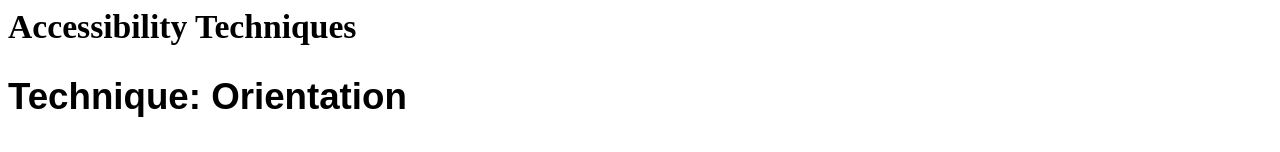
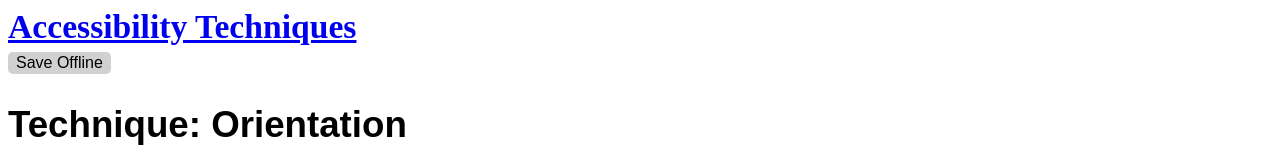
Before and after one commit to extra808/e28, a Vue app in the folder p3/: page /techniques/0/orientation in a window 1280 px wide. Shown: the top 152 px of the page. Built offline with nearby package versions, Linux system fonts and the light colour scheme.

Commit message:
Add OfflineToggle

```diff
--- a/p3/src/App.vue
+++ b/p3/src/App.vue
@@ -1,8 +1,12 @@
 <template>
 	<div id='app' v-cloak>
 		<header>
-			<h1 class='site-title' v-if='this.$route.name == "home"'>Accessibility Techniques</h1>
-			<div class='site-title' v-else>Accessibility Techniques</div>
+			<h1 class='site-title' v-if='this.$route.name == "home"'>
+				<router-link :to='{name: "home"}'>Accessibility Techniques</router-link>
+			</h1>
+			<div class='site-title' v-else>
+				<router-link :to='{name: "home"}'>Accessibility Techniques</router-link>
+			</div>
 		</header>
 		<router-view></router-view>
 	</div>
@@ -16,6 +20,12 @@ export default {
 </script>
 
 <style>
+*,
+*::before,
+*::after {
+	box-sizing: border-box;
+}
+
 #app {
 	font-family: sans-serif;
 	font-size: calc(16px + 6 * ((100vw - 320px) / 680));
@@ -23,6 +33,43 @@ export default {
 [v-cloak] {
 	display: none;
 }
+
+button {
+	border: 0;
+	border-radius: 0.3rem;
+	padding: 0.1em 0.5em;
+	margin: 0;
+	text-decoration: none;
+	background: hsl(0, 0%, 82%);
+	font-size: 1rem;
+	cursor: pointer;
+	text-align: center;
+	transition: background 250ms ease-in-out, transform 150ms ease;
+	-webkit-appearance: none;
+	-moz-appearance: none;
+}
+
+button:hover,
+button:focus {
+	background: hsl(0, 0%, 46%);
+}
+
+button:focus {
+	outline: 1px solid #fff;
+	outline-offset: -4px;
+}
+
+.visually-hidden {
+	position: absolute;
+	top: auto;
+	overflow: hidden;
+	clip: rect(1px 1px 1px 1px);
+	/* IE 6/7 */
+	clip: rect(1px, 1px, 1px, 1px);
+	width: 1px;
+	height: 1px;
+	white-space: nowrap;
+}
 .site-title {
 	font-family: serif;
 	font-size: calc(28px + 4 * ((100vw - 320px) / 680));
--- /dev/null
+++ b/p3/src/components/OfflineToggle.vue
@@ -0,0 +1,40 @@
+<template>
+	<div>
+		<button v-if='offline' @click='clearOffline()'>
+			Clear Offline
+			<span class='visually-hidden'>{{ post.title }}</span>
+		</button>
+		<button v-else @click='saveOffline()'>
+			Save Offline
+			<span class='visually-hidden'>{{ post.title }}</span>
+		</button>
+	</div>
+</template>
+
+<script>
+export default {
+	name: 'OfflineToggle',
+	data: function() {
+		return {
+			offline: false
+		};
+	},
+	props: ['post', 'slug'],
+	methods: {
+		clearOffline: function() {
+			localStorage.removeItem(this.slug);
+			this.offline = false;
+		},
+		saveOffline: function() {
+			localStorage.setItem(this.slug, JSON.stringify(this.post));
+			this.offline = true;
+		}
+	},
+	mounted() {
+		// check if post is in localStorage
+		if (localStorage.getItem(this.slug)) {
+			this.offline = true;
+		}
+	}
+};
+</script>
--- a/p3/src/components/pages/PostPage.vue
+++ b/p3/src/components/pages/PostPage.vue
@@ -1,7 +1,11 @@
 <template>
-	<div>
+	<div :class='{"is-offline": offline}'>
+		<offline-toggle :slug='slug' :post='post' />
 		<article>
-			<h1>{{ post.title }}</h1>
+			<h1>
+				{{ post.title }}
+				<span class='is-offline' v-show='offline'>[Saved Offline]</span>
+			</h1>
 			<div v-html='post.body' class='post-body'></div>
 		</article>
 		<tags-list />
@@ -10,16 +14,30 @@
 
 <script>
 import * as app from './../../app.js';
+import OfflineToggle from './../OfflineToggle.vue';
 import TagsList from './../TagsList.vue';
 
 export default {
 	name: 'PostPage',
-	components: { TagsList },
+	components: { OfflineToggle, TagsList },
 	props: ['id', 'path', 'slug'],
 	data: function() {
 		return {
+			errored: false,
+			offline: false,
 			post: {}
 		};
+	},
+	watch: {
+		errored: function() {
+			// attempt to retrieve post from localStorage
+			this.post = JSON.parse(localStorage.getItem(this.slug));
+			if (this.post === null) {
+				this.post = { title: 'Post not saved offline', body: '' };
+			} else {
+				this.offline = true;
+			}
+		}
 	},
 	mounted() {
 		app.axios
@@ -28,9 +46,11 @@ export default {
 				this.post = response.data.posts[this.id];
 				const postIndex = response.data.posts_index[this.id];
 				this.$root.$emit('taglist', { path: this.path, tags: postIndex.tags });
+				this.errored = false;
 			})
 			.catch(error => {
 				console.log(error);
+				this.errored = true;
 			})
 			.finally(function() {
 				// always executed
@@ -38,6 +58,16 @@ export default {
 	}
 };
 </script>
+
+<style scoped>
+.is-offline h1 span {
+	font-style: italic;
+}
+
+.is-offline article {
+	background-color: hsla(200, 0%, 0%, 0.1);
+}
+</style>
 
 // scoped styles don't appear to work on HTML rendered by v-html
 <style>
```
